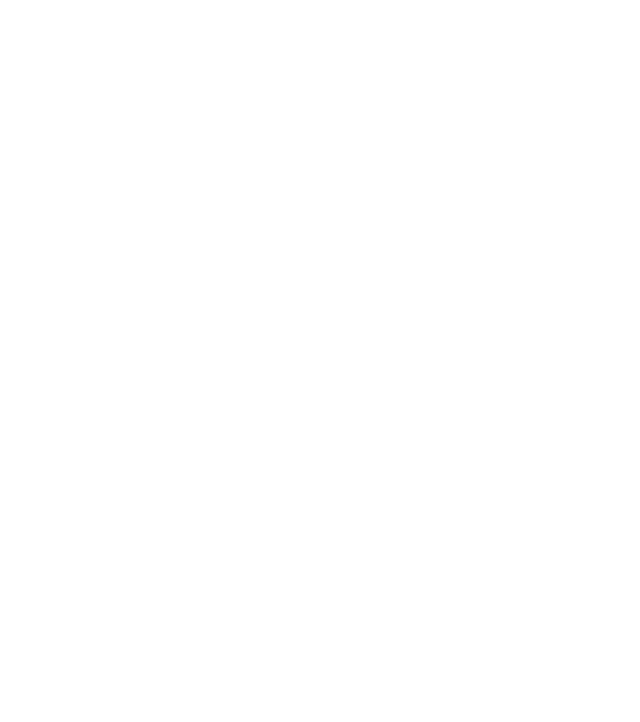
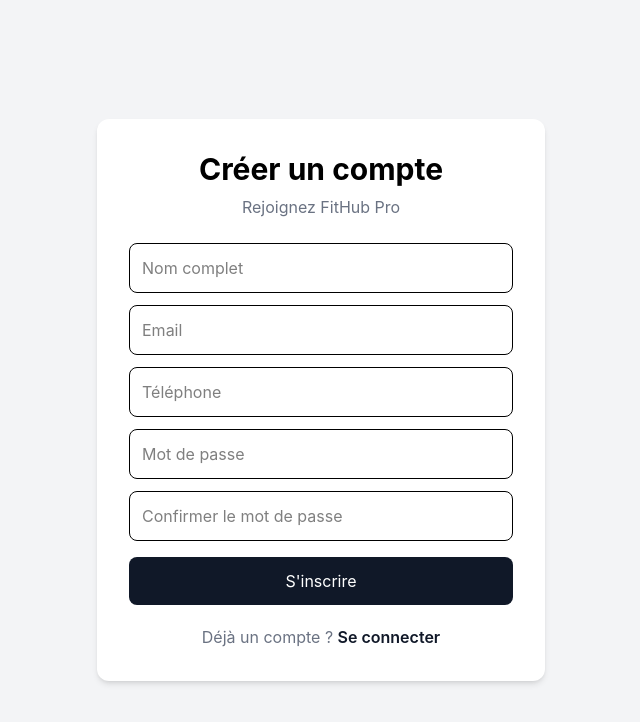
Before and after one commit to Ihsane-benmouina/FitHub-Pro-Smart-Gym-Management-Platform-, a React app in the folder frontend/: page /register in a window 1280 px wide. Before the commit this address had no page. Shown: the top 722 px of the page, without its empty margins (319-959 px from the left). Built offline with nearby package versions, Linux system fonts and the light colour scheme; the HTML template or start-up script is replaced by a standard one.

Commit message:
feat(frontend): add registration protected routes and role dashboards

```diff
--- a/frontend/src/App.jsx
+++ b/frontend/src/App.jsx
@@ -1,20 +1,64 @@
-import { useState } from 'react'
-import './App.css'
-import { BrowserRouter, Routes, Route } from "react-router-dom";
+import { BrowserRouter, Routes, Route, Navigate } from "react-router-dom";
+
 import Login from "./pages/auth/Login";
+import Register from "./pages/auth/Register";
 
+import AdminDashboard from "./pages/admin/AdminDashboard";
+import CoachDashboard from "./pages/coach/CoachDashboard";
+import ReceptionDashboard from "./pages/reception/ReceptionDashboard";
+import MemberDashboard from "./pages/member/MemberDashboard";
+
+import ProtectedRoute from "./routes/ProtectedRoute";
 
 function App() {
-  const [count, setCount] = useState(0)
-
   return (
     <BrowserRouter>
       <Routes>
-        <Route path="/" element={<Login />} />
+
+        <Route path="/" element={<Navigate to="/login" />} />
+
         <Route path="/login" element={<Login />} />
+        <Route path="/register" element={<Register />} />
+
+        <Route
+          path="/admin"
+          element={
+            <ProtectedRoute role="admin">
+              <AdminDashboard />
+            </ProtectedRoute>
+          }
+        />
+
+        <Route
+          path="/coach"
+          element={
+            <ProtectedRoute role="coach">
+              <CoachDashboard />
+            </ProtectedRoute>
+          }
+        />
+
+        <Route
+          path="/reception"
+          element={
+            <ProtectedRoute role="receptionniste">
+              <ReceptionDashboard />
+            </ProtectedRoute>
+          }
+        />
+
+        <Route
+          path="/member"
+          element={
+            <ProtectedRoute role="adherent">
+              <MemberDashboard />
+            </ProtectedRoute>
+          }
+        />
+
       </Routes>
     </BrowserRouter>
-  )
+  );
 }
 
-export default App
+export default App;
--- /dev/null
+++ b/frontend/src/pages/admin/AdminDashboard.jsx
@@ -0,0 +1,9 @@
+function AdminDashboard() {
+  return (
+    <div className="p-8">
+      <h1 className="text-3xl font-bold">Dashboard Admin</h1>
+    </div>
+  );
+}
+
+export default AdminDashboard;
--- a/frontend/src/pages/auth/Login.jsx
+++ b/frontend/src/pages/auth/Login.jsx
@@ -1,5 +1,5 @@
 import { useState } from "react";
-import { useNavigate } from "react-router-dom";
+import { Link, useNavigate } from "react-router-dom";
 import api from "../../api/axios";
 
 function Login() {
@@ -93,6 +93,12 @@ function Login() {
                     </button>
 
                 </form>
+                <p className="text-center mt-5 text-gray-500">
+                    Pas encore de compte ?{" "}
+                    <Link to="/register" className="font-semibold text-gray-900">
+                        S'inscrire
+                    </Link>
+                </p>
             </div>
         </div>
     );
--- /dev/null
+++ b/frontend/src/pages/auth/Register.jsx
@@ -0,0 +1,122 @@
+import { useState } from "react";
+import { useNavigate, Link } from "react-router-dom";
+import api from "../../api/axios";
+
+function Register() {
+  const navigate = useNavigate();
+
+  const [form, setForm] = useState({
+    name: "",
+    email: "",
+    phone: "",
+    password: "",
+    password_confirmation: "",
+  });
+
+  const [error, setError] = useState("");
+
+  const handleChange = (e) => {
+    setForm({
+      ...form,
+      [e.target.name]: e.target.value,
+    });
+  };
+
+  const handleSubmit = async (e) => {
+    e.preventDefault();
+    setError("");
+
+    try {
+      const response = await api.post("/auth/register", form);
+
+      localStorage.setItem("token", response.data.token);
+      localStorage.setItem("user", JSON.stringify(response.data.user));
+
+      navigate("/member");
+    } catch (error) {
+      setError(
+        error.response?.data?.message || "Erreur lors de l'inscription"
+      );
+    }
+  };
+
+  return (
+    <div className="min-h-screen flex items-center justify-center bg-gray-100">
+      <div className="bg-white p-8 rounded-xl shadow-md w-full max-w-md">
+
+        <h1 className="text-3xl font-bold text-center mb-2">
+          Créer un compte
+        </h1>
+
+        <p className="text-gray-500 text-center mb-6">
+          Rejoignez FitHub Pro
+        </p>
+
+        {error && (
+          <div className="bg-red-100 text-red-600 p-3 rounded mb-4">
+            {error}
+          </div>
+        )}
+
+        <form onSubmit={handleSubmit}>
+          <input
+            type="text"
+            name="name"
+            placeholder="Nom complet"
+            onChange={handleChange}
+            className="w-full border p-3 rounded-lg mb-3"
+          />
+
+          <input
+            type="email"
+            name="email"
+            placeholder="Email"
+            onChange={handleChange}
+            className="w-full border p-3 rounded-lg mb-3"
+          />
+
+          <input
+            type="text"
+            name="phone"
+            placeholder="Téléphone"
+            onChange={handleChange}
+            className="w-full border p-3 rounded-lg mb-3"
+          />
+
+          <input
+            type="password"
+            name="password"
+            placeholder="Mot de passe"
+            onChange={handleChange}
+            className="w-full border p-3 rounded-lg mb-3"
+          />
+
+          <input
+            type="password"
+            name="password_confirmation"
+            placeholder="Confirmer le mot de passe"
+            onChange={handleChange}
+            className="w-full border p-3 rounded-lg mb-4"
+          />
+
+          <button
+            type="submit"
+            className="w-full bg-gray-900 text-white p-3 rounded-lg"
+          >
+            S'inscrire
+          </button>
+        </form>
+
+        <p className="text-center mt-5 text-gray-500">
+          Déjà un compte ?{" "}
+          <Link to="/login" className="font-semibold text-gray-900">
+            Se connecter
+          </Link>
+        </p>
+
+      </div>
+    </div>
+  );
+}
+
+export default Register;
--- /dev/null
+++ b/frontend/src/pages/coach/CoachDashboard.jsx
@@ -0,0 +1,9 @@
+function CoachDashboard() {
+  return (
+    <div className="p-8">
+      <h1 className="text-3xl font-bold">Dashboard Coach</h1>
+    </div>
+  );
+}
+
+export default CoachDashboard;
--- /dev/null
+++ b/frontend/src/pages/member/MemberDashboard.jsx
@@ -0,0 +1,9 @@
+function MemberDashboard() {
+  return (
+    <div className="p-8">
+      <h1 className="text-3xl font-bold">Dashboard Adhérent</h1>
+    </div>
+  );
+}
+
+export default MemberDashboard;
--- /dev/null
+++ b/frontend/src/pages/reception/ReceptionDashboard.jsx
@@ -0,0 +1,9 @@
+function ReceptionDashboard() {
+  return (
+    <div className="p-8">
+      <h1 className="text-3xl font-bold">Dashboard Réception</h1>
+    </div>
+  );
+}
+
+export default ReceptionDashboard;
--- /dev/null
+++ b/frontend/src/routes/ProtectedRoute.jsx
@@ -0,0 +1,18 @@
+import { Navigate } from "react-router-dom";
+
+function ProtectedRoute({ children, role }) {
+  const token = localStorage.getItem("token");
+  const user = JSON.parse(localStorage.getItem("user"));
+
+  if (!token || !user) {
+    return <Navigate to="/login" />;
+  }
+
+  if (role && user.role !== role) {
+    return <Navigate to="/login" />;
+  }
+
+  return children;
+}
+
+export default ProtectedRoute;
```
Lines whose indentation alone changed are shown as unchanged.
